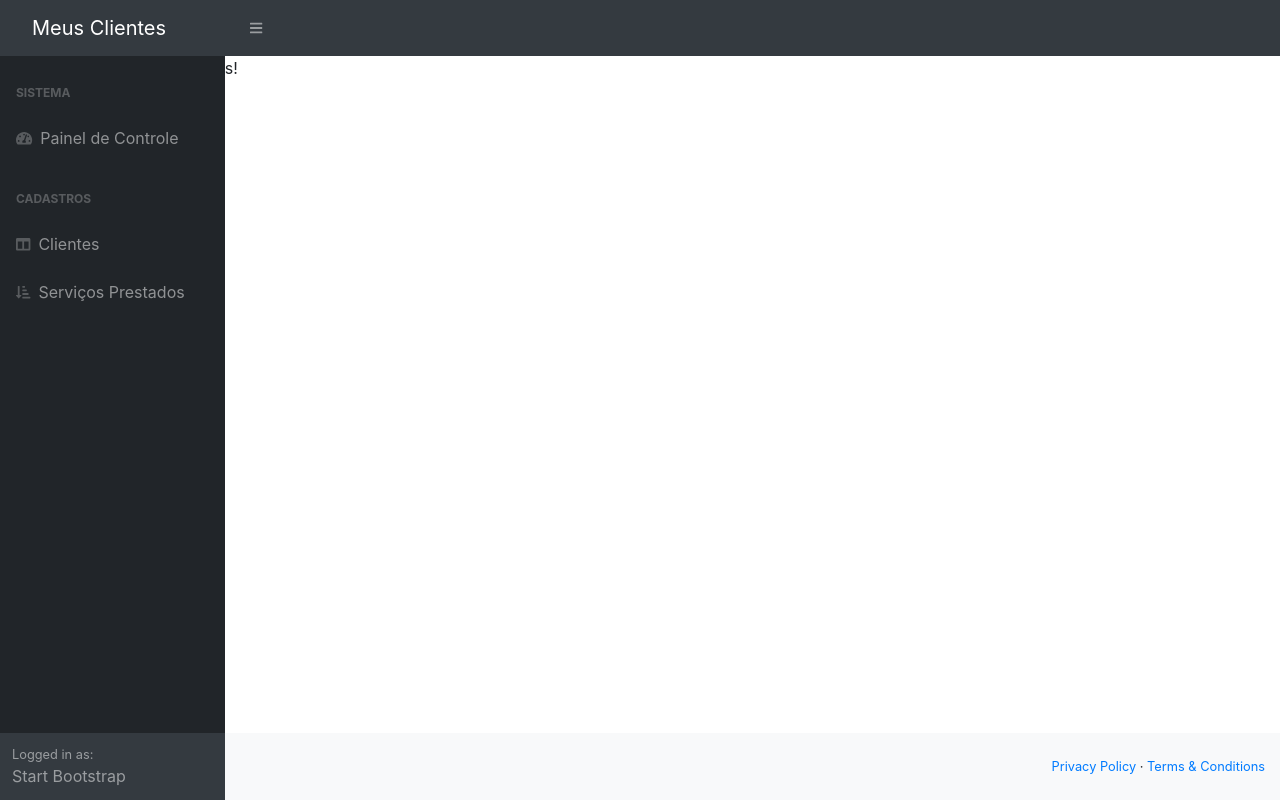
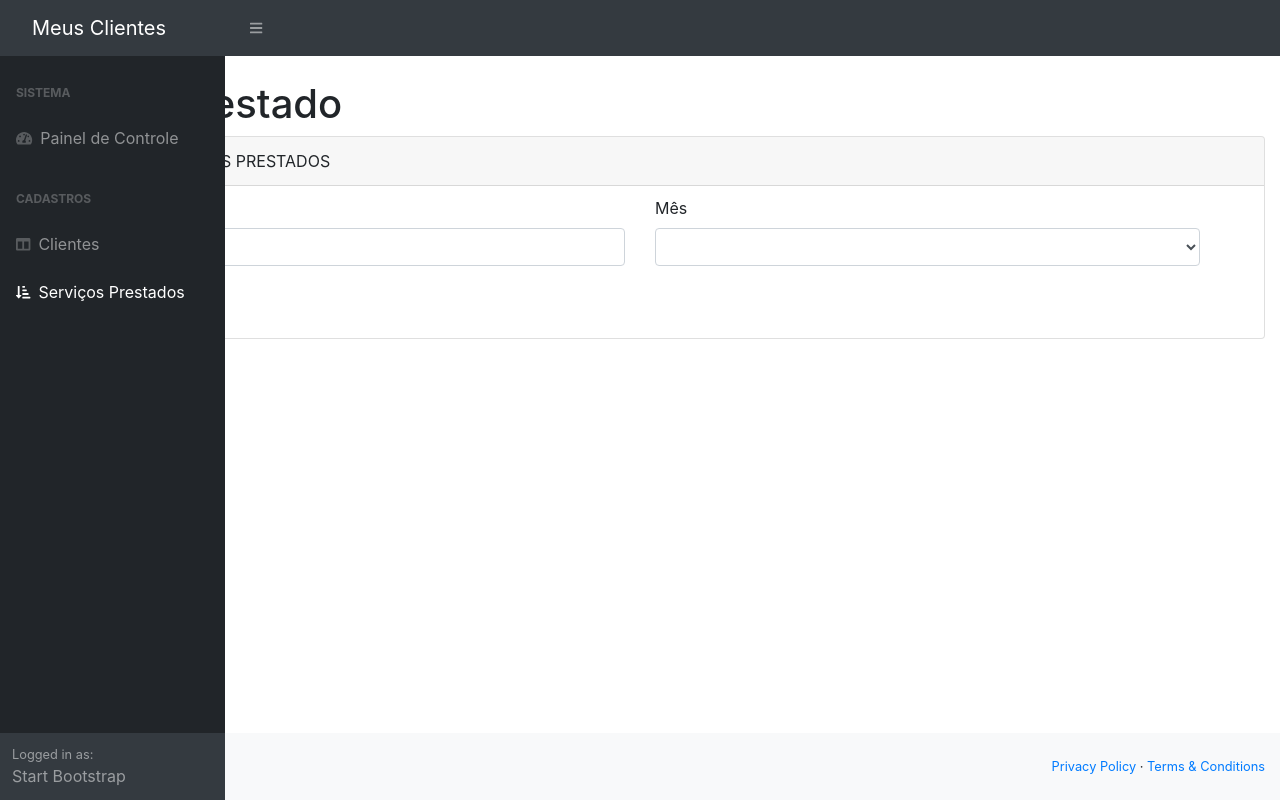
Before and after one commit to josivaldobatista/meu-dinheiro-app, an Angular app: page /servico-prestado-listagem in a window 1280 px wide. Built offline with nearby package versions, Linux system fonts and the light colour scheme.

Commit message:
Criação do Formulário de pesquisa.

```diff
--- a/src/app/servico-prestado/servico-prestado-lista/servico-prestado-lista.component.css
+++ b/src/app/servico-prestado/servico-prestado-lista/servico-prestado-lista.component.css
@@ -0,0 +1,3 @@
+.container {
+    padding: 10px;
+}
--- a/src/app/servico-prestado/servico-prestado-lista/servico-prestado-lista.component.html
+++ b/src/app/servico-prestado/servico-prestado-lista/servico-prestado-lista.component.html
@@ -1 +1,35 @@
-<p>servico-prestado-lista works!</p>
+<h1 class="mt-4">Serviço Prestado</h1>
+<div class="card">
+    <div class="card-header">
+        CONSULTA DE SERVIÇOS PRESTADOS
+    </div>
+    <div class="container">
+        <form #consultarForm="ngForm" (submit)="buscar()">
+            <div class="row">
+                <div class="col-md-6">
+                    <label for="inputNome">Cliente</label>
+                    <input type="text" [(ngModel)]="nome" name="nome" id="inputNome"
+                        class="form-control">
+                </div>
+                <div class="col-md-6">
+                    <label for="inputNome">Mês</label>
+                    <select [(ngModel)]="mes" class="form-control" name="mes">
+                        <option value="">Selecione...</option>
+                        <option *ngFor="let mes of meses" [value]="mes">
+                            {{ mes }}
+                        </option>
+                    </select>
+                </div>
+            </div>
+            <br>
+            <div class="row">
+                <div class="col-md-3">
+                    <button type="submit" class="btn btn-primary">
+                        <i class="fas fa-search"></i>
+                        Consultar
+                    </button>
+                </div>
+            </div>
+        </form>
+    </div>
+</div>
--- a/src/app/servico-prestado/servico-prestado-lista/servico-prestado-lista.component.ts
+++ b/src/app/servico-prestado/servico-prestado-lista/servico-prestado-lista.component.ts
@@ -7,9 +7,19 @@ import { Component, OnInit } from '@angular/core';
 })
 export class ServicoPrestadoListaComponent implements OnInit {
 
-  constructor() { }
+  nome: string;
+  mes: number;
+  meses: number[];
+
+  constructor() {
+    this.meses = [1, 2, 3, 4, 5, 6, 7, 8, 9, 10, 11, 12]
+  }
 
   ngOnInit(): void {
   }
 
+  buscar() {
+    console.log(this.nome, this.mes);
+  }
+
 }
--- a/src/app/template/sidebar/sidebar.component.html
+++ b/src/app/template/sidebar/sidebar.component.html
@@ -14,7 +14,7 @@
                     Clientes
                 </a>
 
-                <a class="nav-link collapsed" routerLink="/servico-prestado-form" data-toggle="collapse"
+                <a class="nav-link collapsed" routerLink="/servico-prestado-listagem" data-toggle="collapse"
                     data-target="#collapseLayouts" aria-expanded="false" aria-controls="collapseLayouts">
                     <div class="sb-nav-link-icon"><i class="fas fa-sort-amount-down-alt"></i></div>
                     Serviços Prestados
```
